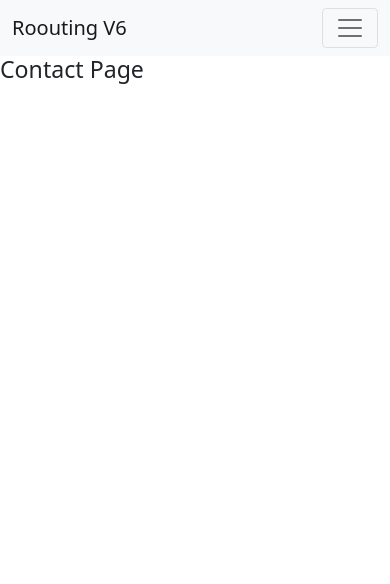
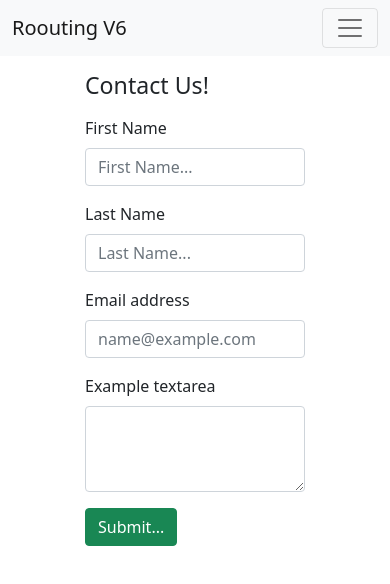
Before and after one commit to ijazdevelope/react-routing-v6, a React (Create React App) app: page /contact in a window 390 px wide. Shown: the top 584 px of the page. Built offline with nearby package versions, Linux system fonts and the light colour scheme.

Commit message:
removed style attribute and create a new component and make responsive to all components

```diff
--- a/src/App.css
+++ b/src/App.css
@@ -9,3 +9,8 @@
 .nav-link.active {
   font-weight: bold;
 }
+
+.not_found img {
+  object-fit: contain;
+  height: 500px;
+}
--- a/src/App.js
+++ b/src/App.js
@@ -8,6 +8,7 @@ import About from './pages/About';
 import Contact from './pages/Contact';
 import Portfolio from './pages/Portfolio';
 import Cards from './pages/Cards';
+import NotFound from './pages/NotFound';
 
 function App() {
   return (
@@ -19,6 +20,7 @@ function App() {
         <Route path='/contact' element={<Contact />} />
         <Route path='/portfolio' element={<Portfolio />} />
         <Route path='/cards' element={<Cards />} />
+        <Route path="*" element={<NotFound />} />
       </Routes>
     </BrowserRouter >
   );
--- a/src/pages/Cards.js
+++ b/src/pages/Cards.js
@@ -4,9 +4,9 @@ const Cards = () => {
     return (
         <section className='p-3'>
             <h4>Our Cards</h4>
-            <div className='d-flex justify-content-between'>
-                <main>
-                    <div className="card" style={{ width: '25rem' }}>
+            <div className='row justify-content-between'>
+                <main className='col-lg-4 col-md-6'>
+                    <div className="card">
                         <img src={'https://picsum.photos/id/237/200/100'} className="card-img-top" alt="card-img" />
                         <div className="card-body">
                             <h5 className="card-title">Card title</h5>
@@ -15,8 +15,8 @@ const Cards = () => {
                         </div>
                     </div>
                 </main>
-                <main>
-                    <div className="card" style={{ width: '25rem' }}>
+                <main className='col-lg-4 col-md-6'>
+                    <div className="card">
                         <img src={'https://picsum.photos/seed/picsum/200/100'} className="card-img-top" alt="card-img" />
                         <div className="card-body">
                             <h5 className="card-title">Card title</h5>
@@ -25,8 +25,8 @@ const Cards = () => {
                         </div>
                     </div>
                 </main>
-                <main>
-                    <div className="card" style={{ width: '25rem' }}>
+                <main className='col-lg-4 col-md-6 my-md-3 my-lg-0'>
+                    <div className="card">
                         <img src={'https://picsum.photos/200/100?grayscale'} className="card-img-top" alt="card-img" />
                         <div className="card-body">
                             <h5 className="card-title">Card title</h5>
--- a/src/pages/Contact.js
+++ b/src/pages/Contact.js
@@ -3,7 +3,30 @@ import React from 'react'
 const Contact = () => {
     return (
         <div>
-            <h3>Contact Page</h3>
+            <div className="container">
+                <div className="row col-8 mx-auto">
+                    <h3 className='my-3'>Contact Us!</h3>
+                    <div class="mb-3 col-lg-6">
+                        <label for="fname" class="form-label">First Name</label>
+                        <input type="text" class="form-control" id="fname" placeholder="First Name..." />
+                    </div>
+                    <div class="mb-3 col-lg-6">
+                        <label for="lname" class="form-label">Last Name</label>
+                        <input type="text" class="form-control" id="lname" placeholder="Last Name..." />
+                    </div>
+                    <div class="mb-3">
+                        <label for="exampleFormControlInput1" class="form-label">Email address</label>
+                        <input type="email" class="form-control" id="exampleFormControlInput1" placeholder="name@example.com" />
+                    </div>
+                    <div class="mb-3">
+                        <label for="exampleFormControlTextarea1" class="form-label">Example textarea</label>
+                        <textarea class="form-control" id="exampleFormControlTextarea1" rows="3"></textarea>
+                    </div>
+                    <div>
+                        <button className='btn btn-success'>Submit...</button>
+                    </div>
+                </div>
+            </div>
         </div>
     )
 }
--- /dev/null
+++ b/src/pages/NotFound.js
@@ -0,0 +1,18 @@
+import React from 'react'
+
+const NotFound = () => {
+    return (
+        <div>
+            <h3 className='text-center my-3'>Page NotFound!</h3>
+            <div className='h-50 not_found'>
+                <img
+                    src='https://miro.medium.com/max/1200/1*EQisBuMOijQT8woW0Jn6pA.jpeg'
+                    alt='path-not-found'
+                    className='img-fluid rounded mx-auto d-block w-100 object-fit-contain'
+                />
+            </div>
+        </div>
+    )
+}
+
+export default NotFound
```
